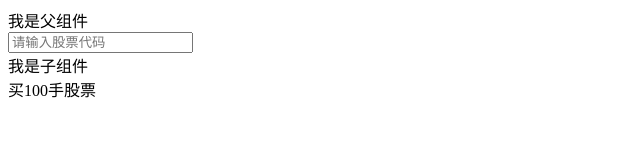
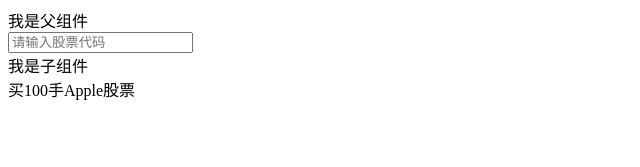
Before and after one commit to gritman/ng-comm, an Angular app: page / in a window 1280 px wide. Shown: the top 167 px of the page, without its empty margins (0-640 px from the left). Built offline with nearby package versions, Linux system fonts and the light colour scheme.

Commit message:
示例说明,输入属性中,子组件的值改变后不会影响父组件

```diff
--- a/src/app/order/order.component.ts
+++ b/src/app/order/order.component.ts
@@ -13,7 +13,11 @@ export class OrderComponent implements OnInit {
   @Input()
   amount: number;
 
-  constructor() { }
+  constructor() {
+    setInterval(() => {
+      this.stockCode = 'Apple';
+    }, 3000);
+  }
 
   ngOnInit() {
   }
```
